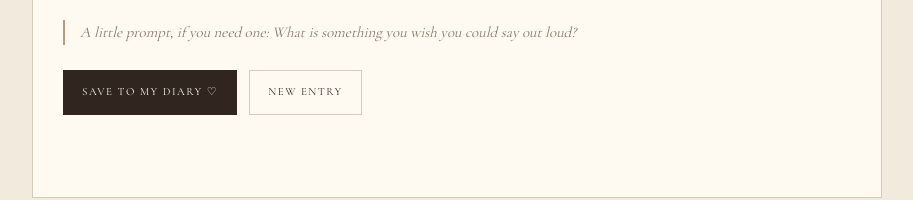
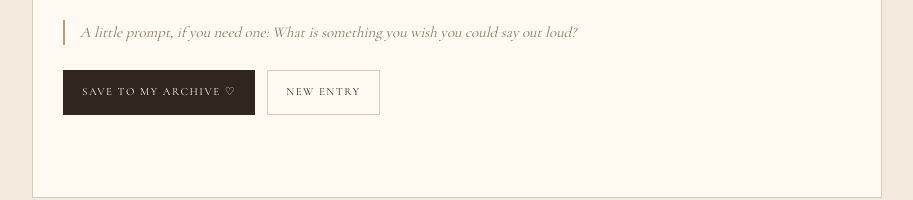
Before and after one commit to Leigh0806/Letters-To-Nobody, a plain HTML site: page index.html in a window 1280 px wide. Shown: the part 1684-1884 px from the top of the page, without its empty margins (183-1096 px from the left). Drawn offline with nearby package versions, Linux system fonts and the light colour scheme.

Commit message:
Update index.html

```diff
--- a/index.html
+++ b/index.html
@@ -84,7 +84,7 @@
 
                 <div class="form-actions">
                     <button type="submit" id="save-button">
-                        SAVE TO MY DIARY ♡
+                        SAVE TO MY ARCHIVE ♡
                     </button>
                     <button type="button" id="new-button" class="secondary">
                         NEW ENTRY
```
